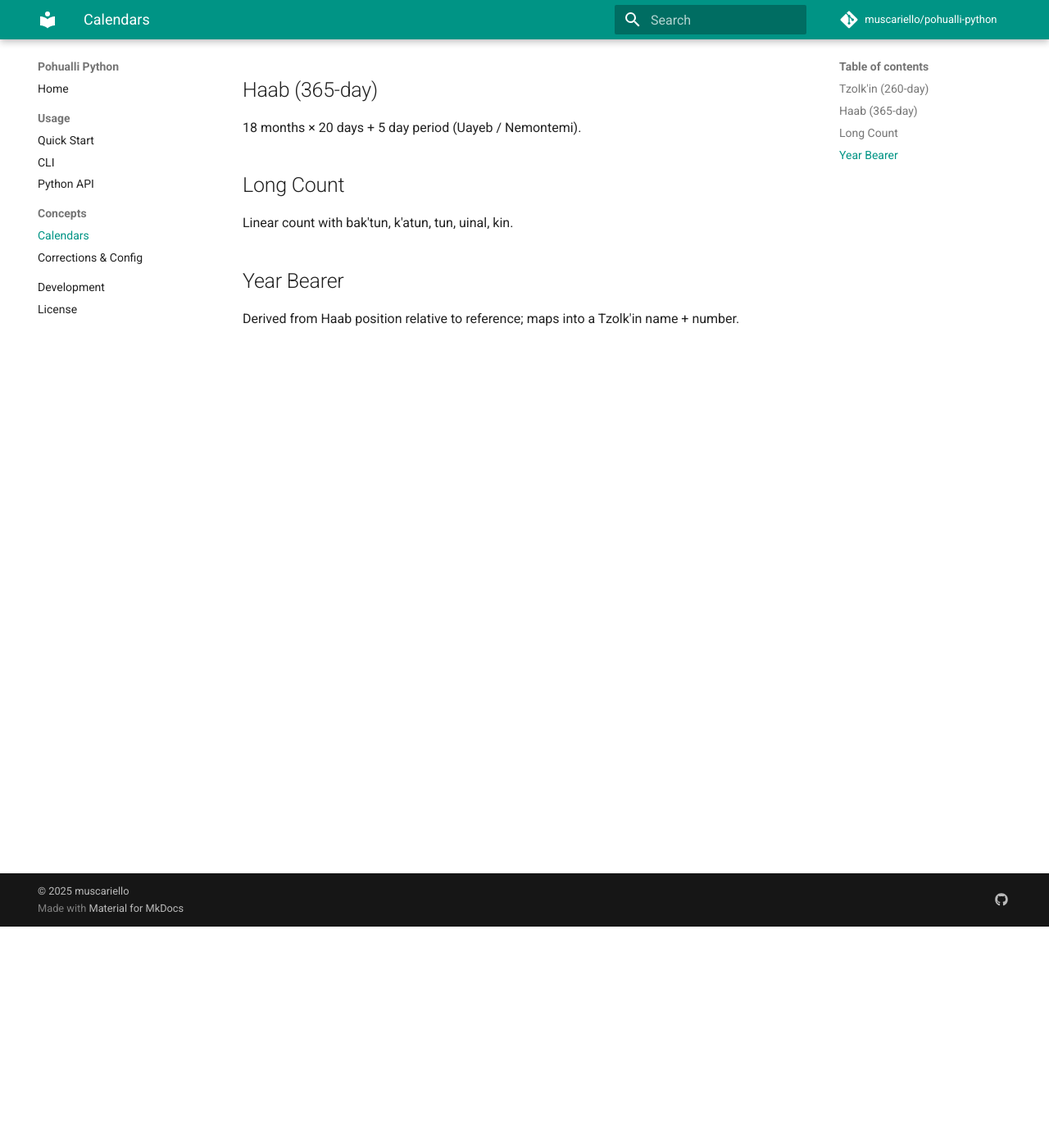
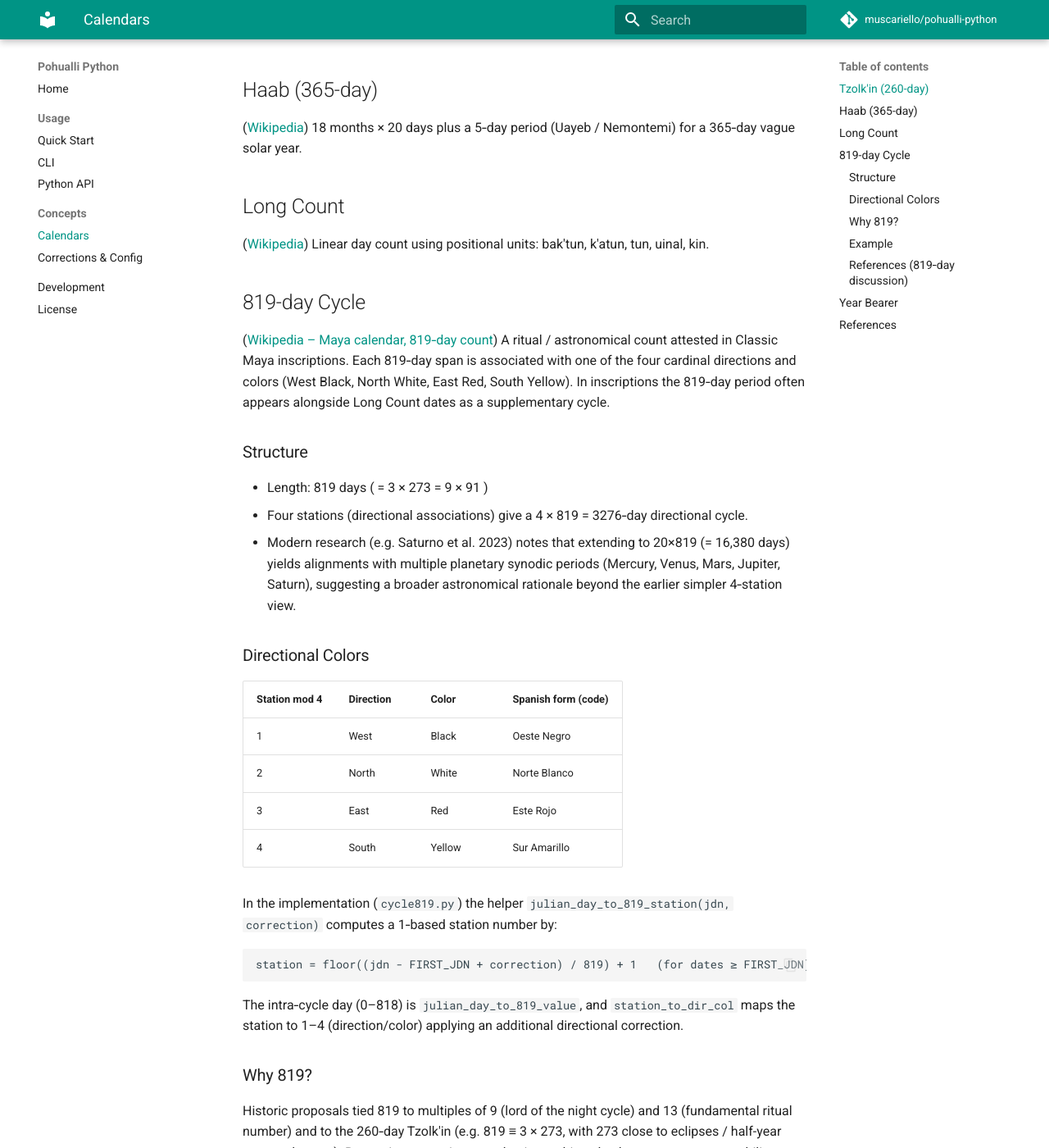
Before and after one commit to muscariello/pohualli-python, an MkDocs documentation site: the page built from docs/concepts/calendars.md, in a window 1280 px wide and 1400 px high, scrolled down 270 px. Shown: the whole window at 82% size. Built offline with MkDocs 1.6.1 and Material for MkDocs 9.7.7, drawn with Linux system fonts in a browser that asks for light colours; comment, search, counter and statistics services are not loaded; some of the changed text lies outside the part shown.

````diff
--- a/docs/concepts/calendars.md
+++ b/docs/concepts/calendars.md
@@ -1,15 +1,64 @@
 # Calendars
 
-Pohualli supports key Mesoamerican calendar cycles:
+Pohualli supports key Mesoamerican calendar cycles (see [Mesoamerican calendars](https://en.wikipedia.org/wiki/Mesoamerican_calendars)):
 
 ## Tzolk'in (260-day)
-Combination of 13 numbers × 20 names.
+([Wikipedia](https://en.wikipedia.org/wiki/Tzolk%CA%BCin)) 13 numbers × 20 day names forming a 260‑day sacred cycle.
 
 ## Haab (365-day)
-18 months × 20 days + 5 day period (Uayeb / Nemontemi).
+([Wikipedia](https://en.wikipedia.org/wiki/Haab%27)) 18 months × 20 days plus a 5‑day period (Uayeb / Nemontemi) for a 365‑day vague solar year.
 
 ## Long Count
-Linear count with bak'tun, k'atun, tun, uinal, kin.
+([Wikipedia](https://en.wikipedia.org/wiki/Mesoamerican_Long_Count_calendar)) Linear day count using positional units: bak'tun, k'atun, tun, uinal, kin.
+
+## 819-day Cycle
+([Wikipedia – Maya calendar, 819‑day count](https://en.wikipedia.org/wiki/Maya_calendar#819-day_count)) A ritual / astronomical count attested in Classic Maya inscriptions. Each 819‑day span is associated with one of the four cardinal directions and colors (West Black, North White, East Red, South Yellow). In inscriptions the 819‑day period often appears alongside Long Count dates as a supplementary cycle.
+
+### Structure
+* Length: 819 days ( = 3 × 273 = 9 × 91 )
+* Four stations (directional associations) give a 4 × 819 = 3276‑day directional cycle.
+* Modern research (e.g. Saturno et al. 2023) notes that extending to 20×819 (= 16,380 days) yields alignments with multiple planetary synodic periods (Mercury, Venus, Mars, Jupiter, Saturn), suggesting a broader astronomical rationale beyond the earlier simpler 4‑station view.
+
+### Directional Colors
+| Station mod 4 | Direction | Color  | Spanish form (code) |
+|---------------|-----------|--------|---------------------|
+| 1             | West      | Black  | Oeste Negro         |
+| 2             | North     | White  | Norte Blanco        |
+| 3             | East      | Red    | Este Rojo           |
+| 4             | South     | Yellow | Sur Amarillo        |
+
+In the implementation (`cycle819.py`) the helper `julian_day_to_819_station(jdn, correction)` computes a 1‑based station number by:
+```
+station = floor((jdn - FIRST_JDN + correction) / 819) + 1   (for dates ≥ FIRST_JDN)
+```
+The intra‑cycle day (0–818) is `julian_day_to_819_value`, and `station_to_dir_col` maps the station to 1–4 (direction/color) applying an additional directional correction.
+
+### Why 819?
+Historic proposals tied 819 to multiples of 9 (lord of the night cycle) and 13 (fundamental ritual number) and to the 260‑day Tzolk'in (e.g. 819 ≡ 3 × 273, with 273 close to eclipses / half-year seasonal spans). Recent interpretations emphasize multi‑cycle planetary commensurability emerging over 4, 16 or 20 repetitions (see references below).
+
+### Example
+If `FIRST_JDN = 582642` and `jdn = 2451545` (J2000), with zero correction:
+```
+number = (2451545 - 582642) = 1868903
+station = floor(1868903 / 819) + 1 = ... (large integer — only its mod 4 matters for direction)
+color_index = station_to_dir_col(station, 0)  # 1..4
+```
+
+### References (819‑day discussion)
+* Saturno, W. A., Stuart, D., Beliaev, D. (2023). Extended analysis of the 819‑day count and planetary synodic alignments. (Popular summaries referenced on Wikipedia).
+* Bricker, V. & Bricker, H. (2011). *Astronomy in the Maya Codices.* (Context for supplementary series and cycles.)
+* Tedlock, D. (1992). *Time and the Highland Maya.* (Broader calendrical background.)
+* Aveni, A. (2001). *Skywatchers.* (General Mesoamerican archaeoastronomy.)
+
 
 ## Year Bearer
-Derived from Haab position relative to reference; maps into a Tzolk'in name + number.
+([Wikipedia – Maya calendar, Year Bearer](https://en.wikipedia.org/wiki/Maya_calendar#Year_Bearer)) The Haab position relative to a reference yields a Tzolk'in number + name that "bears" (names) the Haab year. Different regional traditions (e.g. Highland vs Lowland) vary which Haab days qualify and how they map to directional sets.
+
+## References
+
+- Mesoamerican calendars: https://en.wikipedia.org/wiki/Mesoamerican_calendars
+- Tzolk'in: https://en.wikipedia.org/wiki/Tzolk%CA%BCin
+- Haab': https://en.wikipedia.org/wiki/Haab%27
+- Long Count: https://en.wikipedia.org/wiki/Mesoamerican_Long_Count_calendar
+- 819-day count (specific Maya calendar section): https://en.wikipedia.org/wiki/Maya_calendar#819-day_count
+- Year Bearer (specific Maya calendar section): https://en.wikipedia.org/wiki/Maya_calendar#Year_Bearer
--- a/pyproject.toml
+++ b/pyproject.toml
@@ -7,7 +7,7 @@ authors = [ { name = "Port Maintainers" } ]
 license = { text = "GPL-3.0-only" }
 
 [project.optional-dependencies]
-dev = ["pytest"]
+dev = ["pytest","pytest-cov","coverage"]
 web = ["fastapi","uvicorn","jinja2","httpx"]
 docs = ["mkdocs>=1.6.0","mkdocs-material>=9.5.0","mkdocs-gen-files","mkdocs-literate-nav","mkdocs-section-index"]
 
````
Also changed, not shown: README.md (+34 -15 lines), 1 other file.
